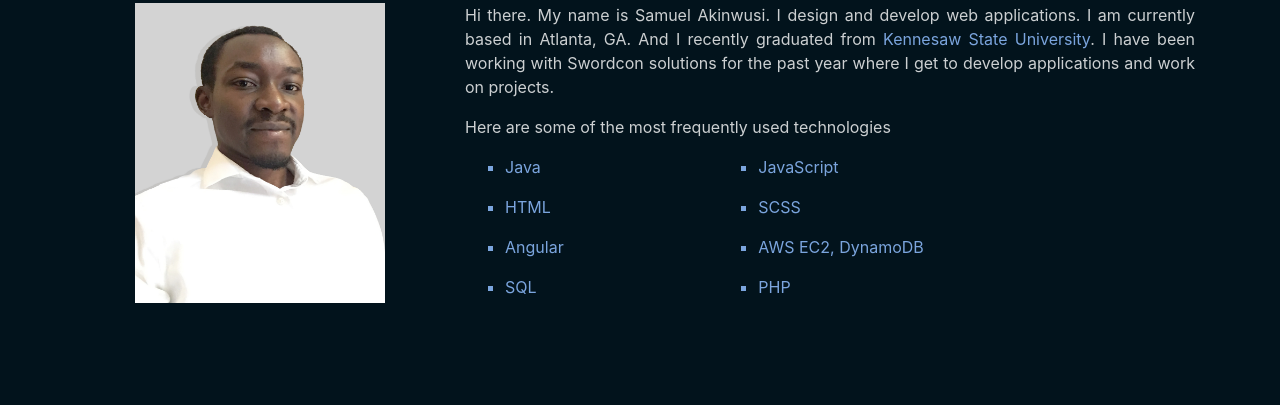
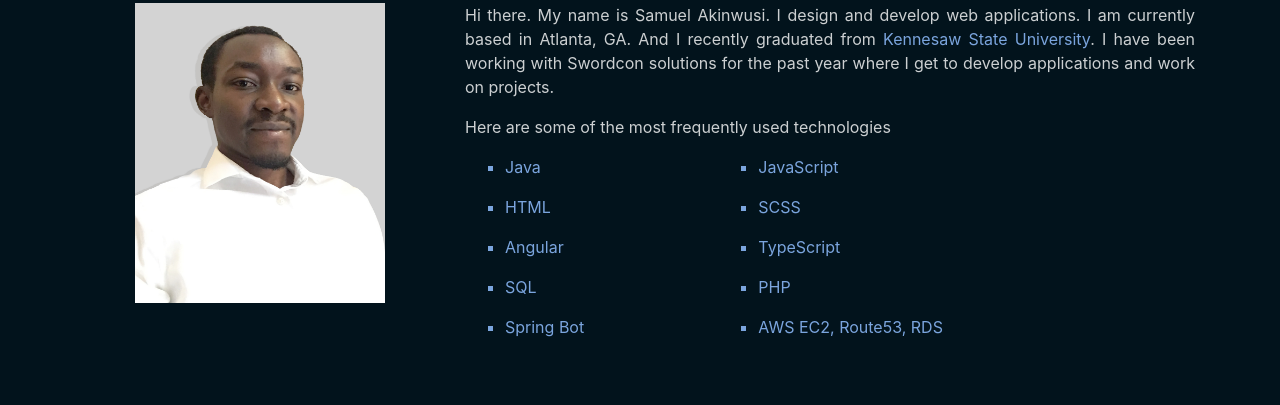
Before and after one commit to samueltos/SamPW, a plain HTML site: page index.html in a window 1280 px wide. Shown: the part 977-1382 px from the top of the page. Drawn offline with nearby package versions, Linux system fonts and the light colour scheme.

Commit message:
some updates

```diff
--- a/index.html
+++ b/index.html
@@ -132,16 +132,15 @@
 						</div>
 						<div class="row">
 							<div class="col-4"><ul><li>Angular</li></ul></div>
-							<!-- <div class="col-8"><ul><li>Spring Bot</li></ul></div> -->
-              <div class="col-4"><ul><li>AWS EC2, DynamoDB</li></ul></div>
+              <div class="col-4"><ul><li>TypeScript</li></ul></div>
 						</div>
 						<div class="row">
 							<div class="col-4"><ul><li>SQL</li></ul></div>
 							<div class="col-8"><ul><li>PHP</li></ul></div>
 						</div>
 						<div class="row">
-							<!-- <div class="col-4"><ul><li>AWS EC2, DynamoDB</li></ul></div> -->
-							<!-- <div class="col-8"><ul><li>C#</li></ul></div> -->
+              <div class="col-4"><ul><li>Spring Bot</li></ul></div>
+              <div class="col-8"><ul><li>AWS EC2, Route53, RDS</li></ul></div>
 						</div>
 				</div>
 			</div>
```
